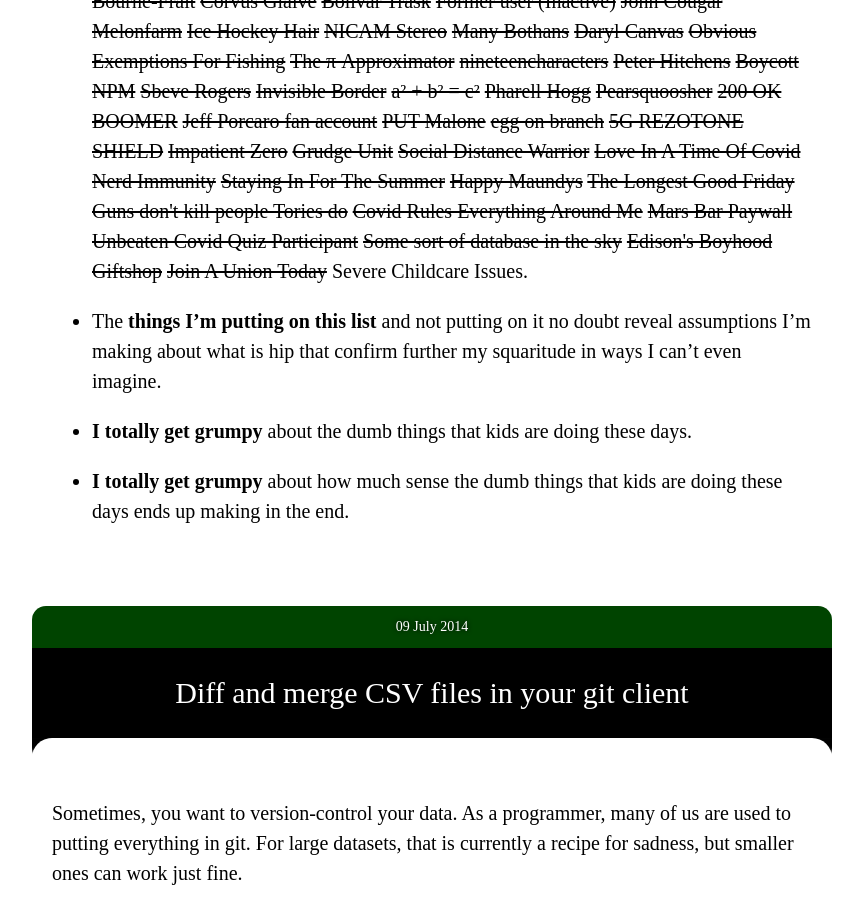
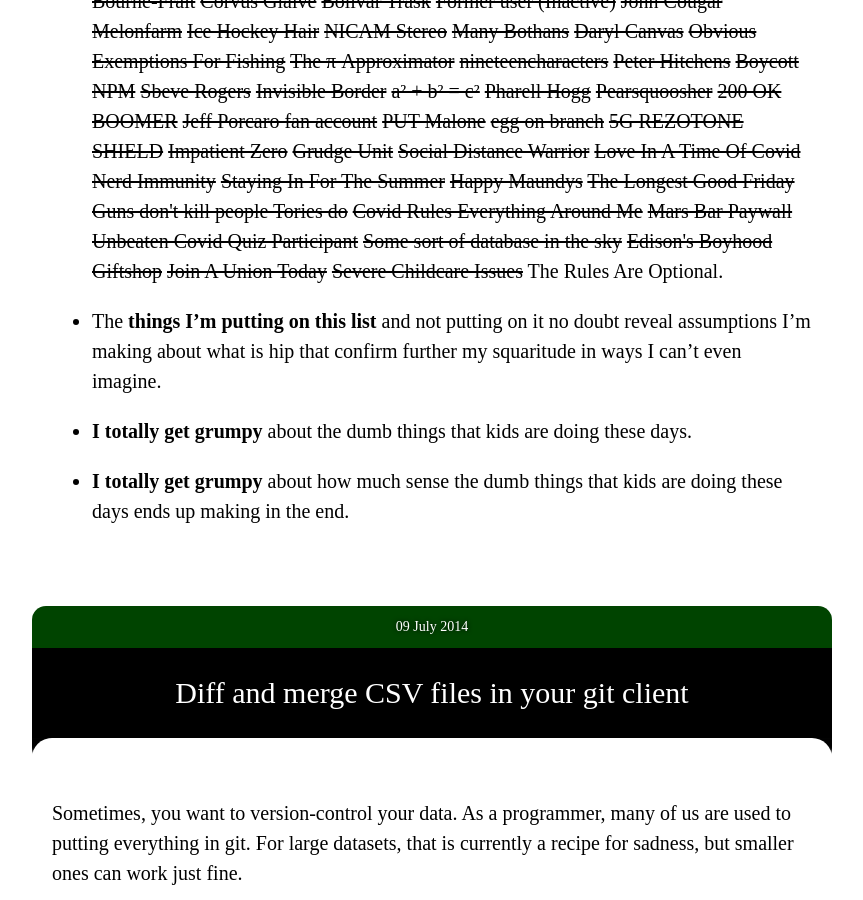
Before and after one commit to paulfitz/paulfitz.github.io, a Jekyll site: the page built from index.html, in a window 1280 px wide and 900 px high, scrolled down 22191 px. Shown: the whole window, without its empty margins (208-1071 px from the left). Built offline with Jekyll 4.4.1, drawn with Linux system fonts in a browser that asks for light colours; nearby versions of some CDN libraries.

Commit message:
add a pikesleyism

```diff
--- a/_data/pikes.json
+++ b/_data/pikes.json
@@ -218,5 +218,6 @@
   "Some sort of database in the sky",
   "Edison&#39;s Boyhood Giftshop",
   "Join A Union Today",
-  "Severe Childcare Issues"
+  "Severe Childcare Issues",
+  "The Rules Are Optional"
 ]
```
